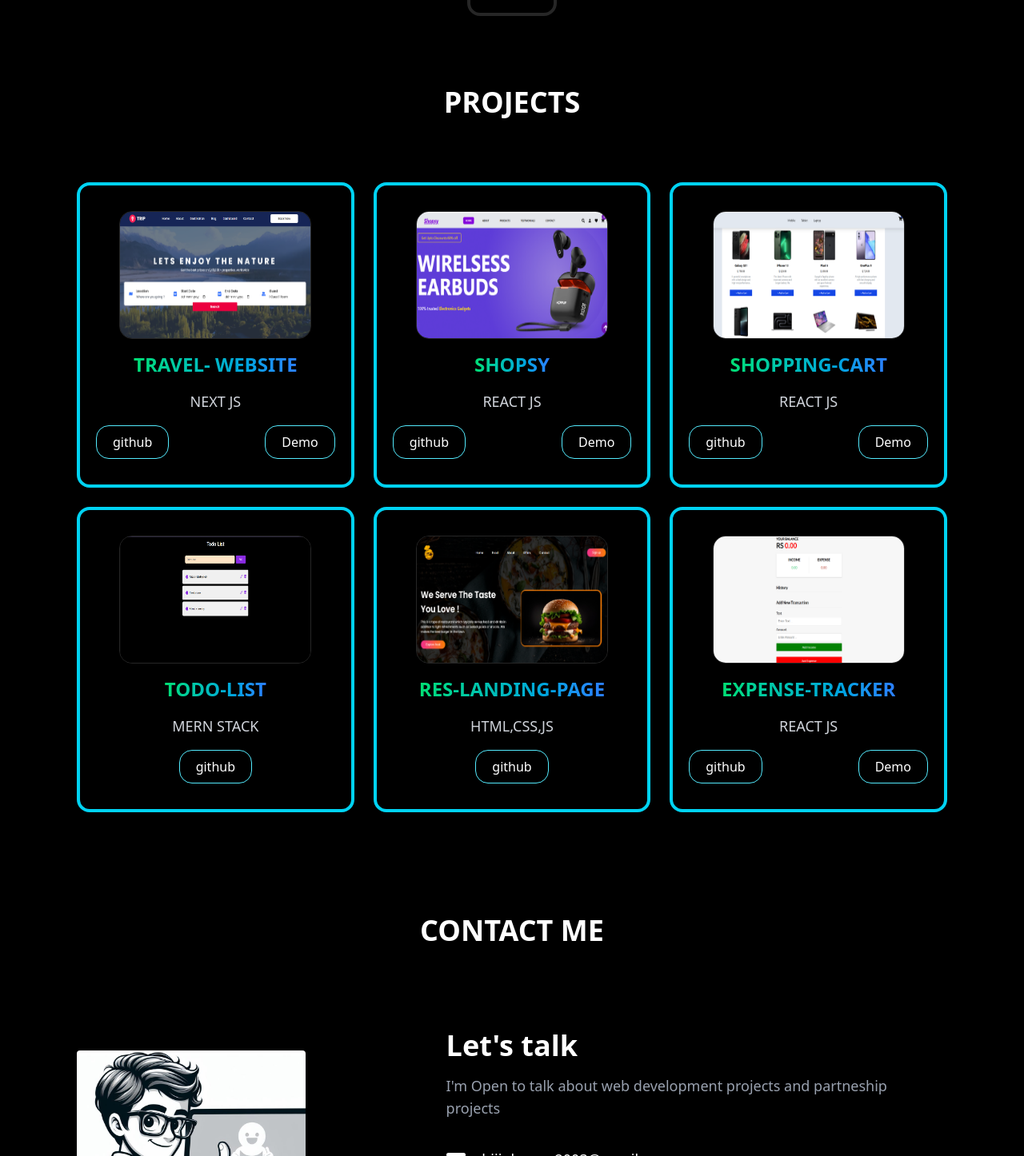
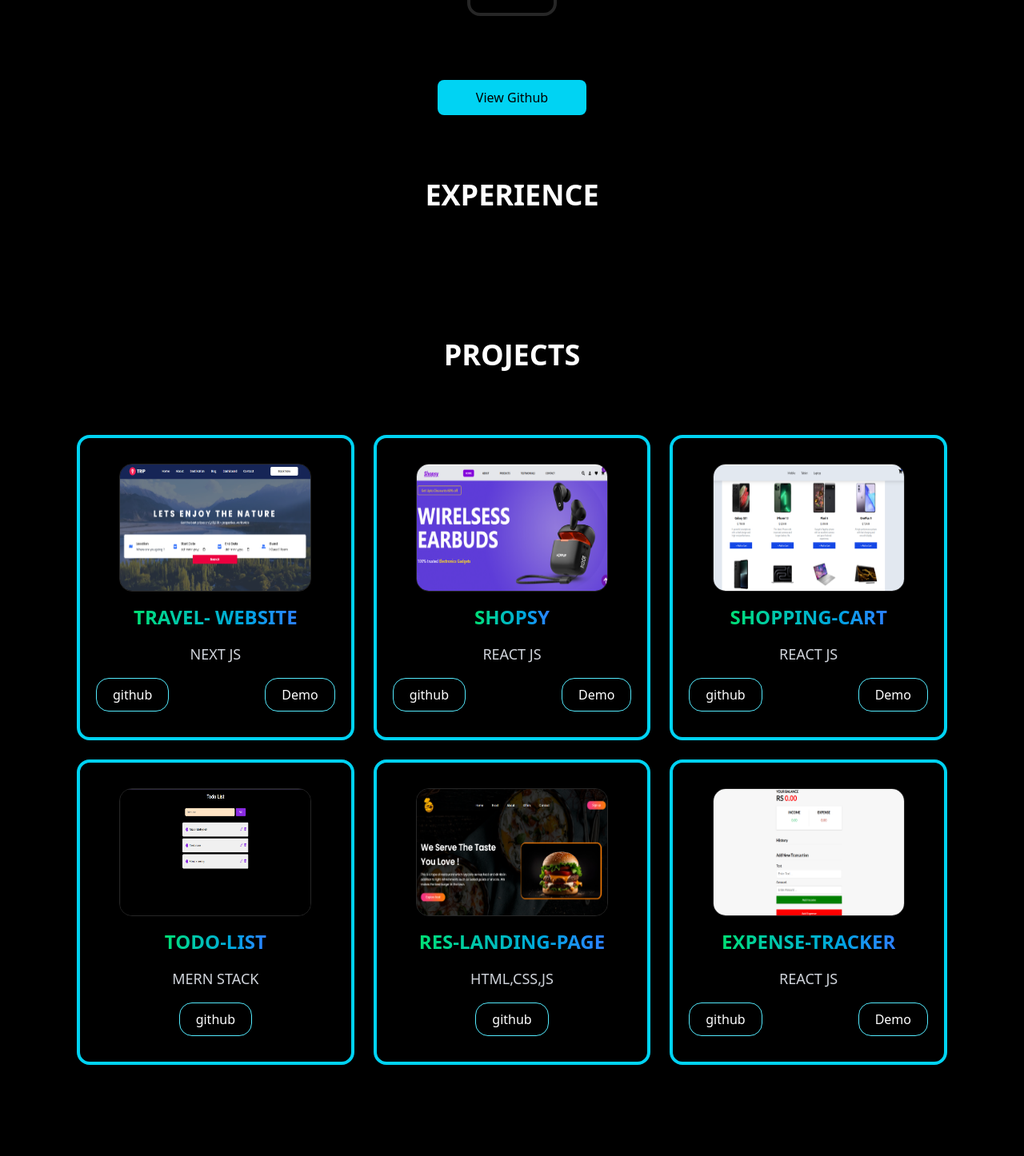
Before and after one commit to Shijin2k3/Portfolio-shijin, a React (Vite) app: page / in a window 1280 px wide. Shown: the part 2324-3770 px from the top of the page at 80% size. Built offline with nearby package versions, Linux system fonts and the light colour scheme.

Commit message:
Initialized Github in skill section

```diff
--- a/src/App.jsx
+++ b/src/App.jsx
@@ -8,6 +8,7 @@ import Skills from './components/skills/Skills'
 import Projects from './components/projects/Projects'
 import Contact from './components/contact/Contact'
 import Footer from './components/footer/Footer'
+import Experience from './components/experience/Experience'
 
 function App() {
 
@@ -20,6 +21,7 @@ function App() {
         <About />
         <Education />
         <Skills />
+        <Experience />
         <Projects />
         <Contact />
         <Footer />
--- a/src/components/contact/Contact.jsx
+++ b/src/components/contact/Contact.jsx
@@ -15,7 +15,7 @@ const Contact = () => {
                 className='w-72 h-80 rounded object-cover mb-8 md:mb-0'/>
              </div>
              <div className='flex flex-col  md:items-start mt-4 pb-8 p-2'>
-                <h1 className='text-4xl font-semibold mb-4'>Let's talk</h1>
+                <h1 className='text-4xl font-semibold mb-4 text-transparent bg-clip-text bg-gradient-to-r from-green-400 to-blue-500'>Let's talk</h1>
                 <p className='text-lg text-gray-400 mb-4'>I'm Open to talk about web development projects and partneship projects </p>
                  <div className='mb-8 mt-4 text-white text-2xl mr-2 '>
                     <FaEnvelope className='inline-block' />
--- /dev/null
+++ b/src/components/experience/Experience.jsx
@@ -0,0 +1,13 @@
+import React from 'react'
+
+const Experience = () => {
+  return (
+    <div className='bg-black text-white pb-20' id='contact'>
+       <div className='mx-auto px-8 md:px-16 lg:px-24'>
+          <h1 className='text-4xl font-bold uppercase text-center mb-20'>Experience</h1>
+       </div>
+    </div>
+  )
+}
+
+export default Experience
--- a/src/components/skills/Skills.jsx
+++ b/src/components/skills/Skills.jsx
@@ -50,6 +50,13 @@ const Skills = () => {
                 </div>
 
              </div>
+             <div className='flex items-center justify-center mb-10 mt-20'>
+                 <a href='https://github.com/Shijin2k3' >
+                    <button className='font-medium md:px-12 md:py-2.5 px-4 py-2 text-black
+                     text-base  bg-cyan-400 hover:bg-cyan-300
+                    cursor-pointer transition-all duration-200 rounded-lg'>View Github</button>
+                 </a>
+             </div>
 
         </div>
     </div>
```
